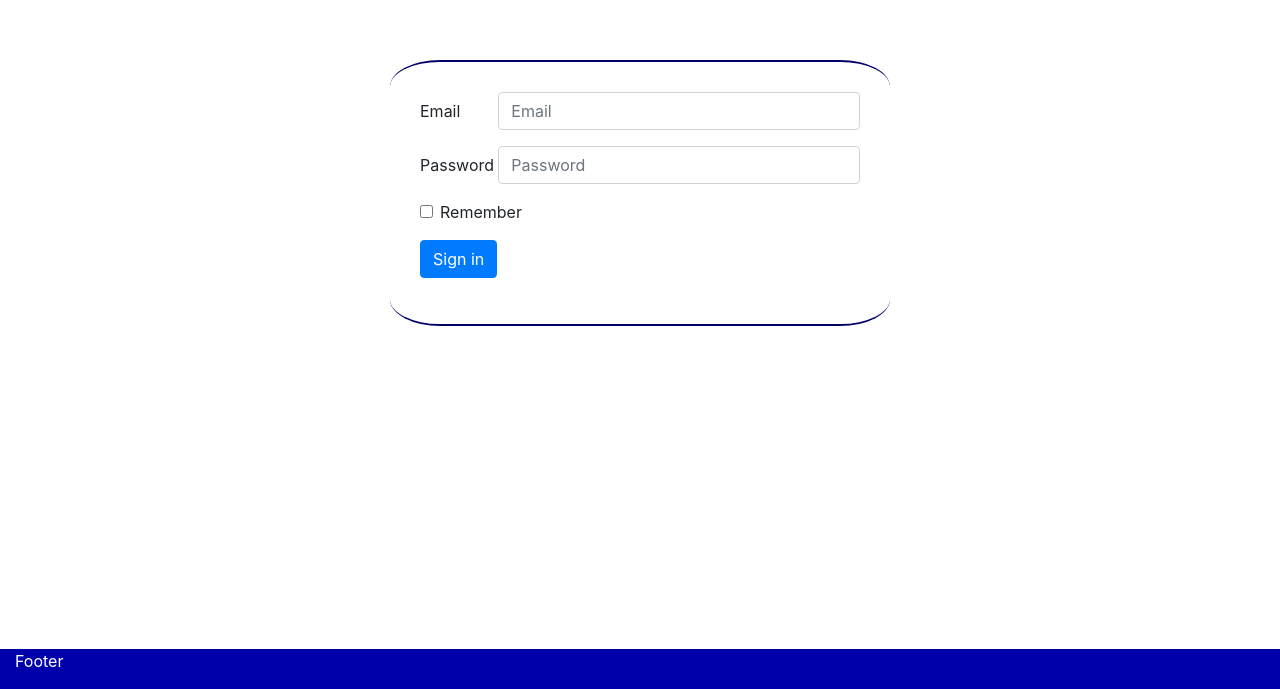
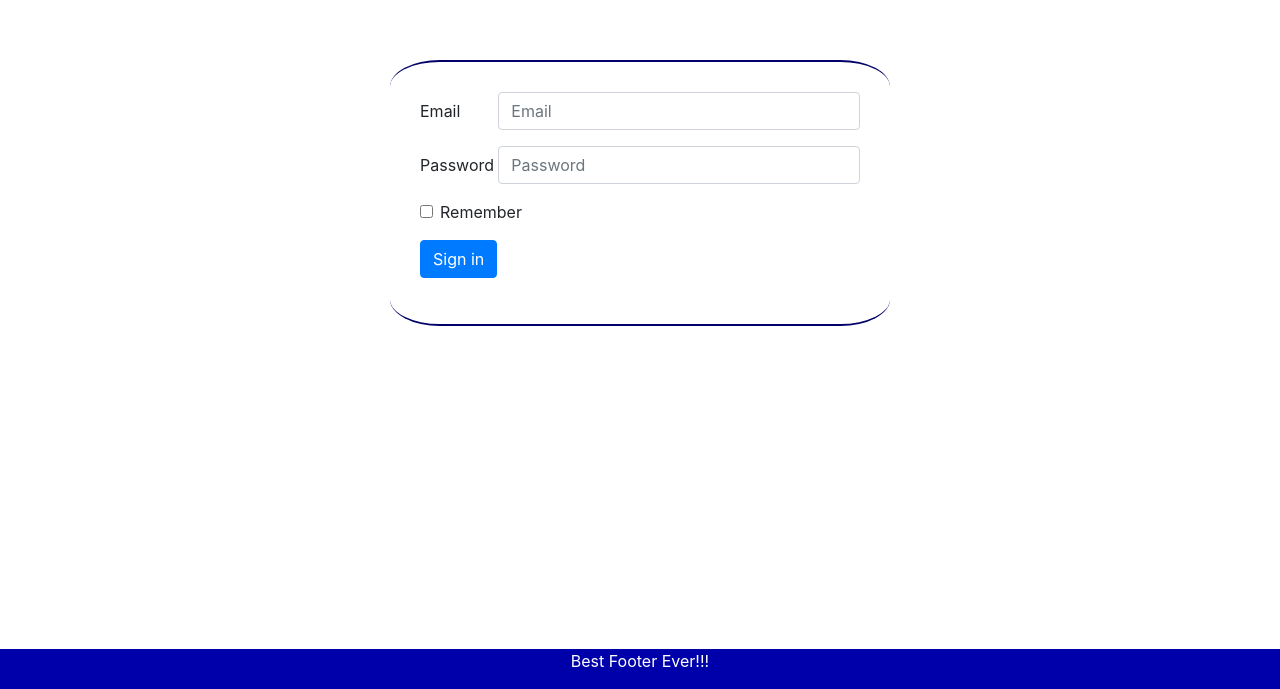
Before and after one commit to hitalo/webview, an Angular app: page / in a window 1280 px wide. Shown: the part 111-800 px from the top of the page. Built offline with nearby package versions, Linux system fonts and the light colour scheme.

Commit message:
footer text changed and center align

```diff
--- a/src/app/app.component.html
+++ b/src/app/app.component.html
@@ -14,7 +14,7 @@
 
   <div class="row second-row">
     <div class="col-12 footer">
-      Footer
+      <footer></footer>
     </div>
   </div>
 
--- a/src/app/app.module.ts
+++ b/src/app/app.module.ts
@@ -9,6 +9,7 @@
 import { CorouselComponent } from './corousel/corousel.component';
 import { SampletabComponent } from './sampletab/sampletab.component';
 import { LoginComponent } from './login/login.component';
+import { FooterComponent } from './footer/footer.component';
 
 @NgModule({
   declarations: [
@@ -18,7 +19,8 @@
     NavbarComponent,
     CorouselComponent,
     SampletabComponent,
-    LoginComponent
+    LoginComponent,
+    FooterComponent
   ],
   imports: [
     BrowserModule,
--- /dev/null
+++ b/src/app/footer/footer.component.html
@@ -0,0 +1,5 @@
+<div class="footer-wrappler">
+
+Best Footer Ever!!!
+
+</div>
--- /dev/null
+++ b/src/app/footer/footer.component.scss
@@ -0,0 +1,5 @@
+
+.footer-wrappler {
+    margin: auto;
+    text-align: center;
+}
--- /dev/null
+++ b/src/app/footer/footer.component.ts
@@ -0,0 +1,15 @@
+import { Component, OnInit } from '@angular/core';
+
+@Component({
+  selector: 'footer',
+  templateUrl: './footer.component.html',
+  styleUrls: ['./footer.component.scss']
+})
+export class FooterComponent implements OnInit {
+
+  constructor() { }
+
+  ngOnInit() {
+  }
+
+}
```
Also changed, not shown: 1 other file (tests, documents, lock files or other folders).
